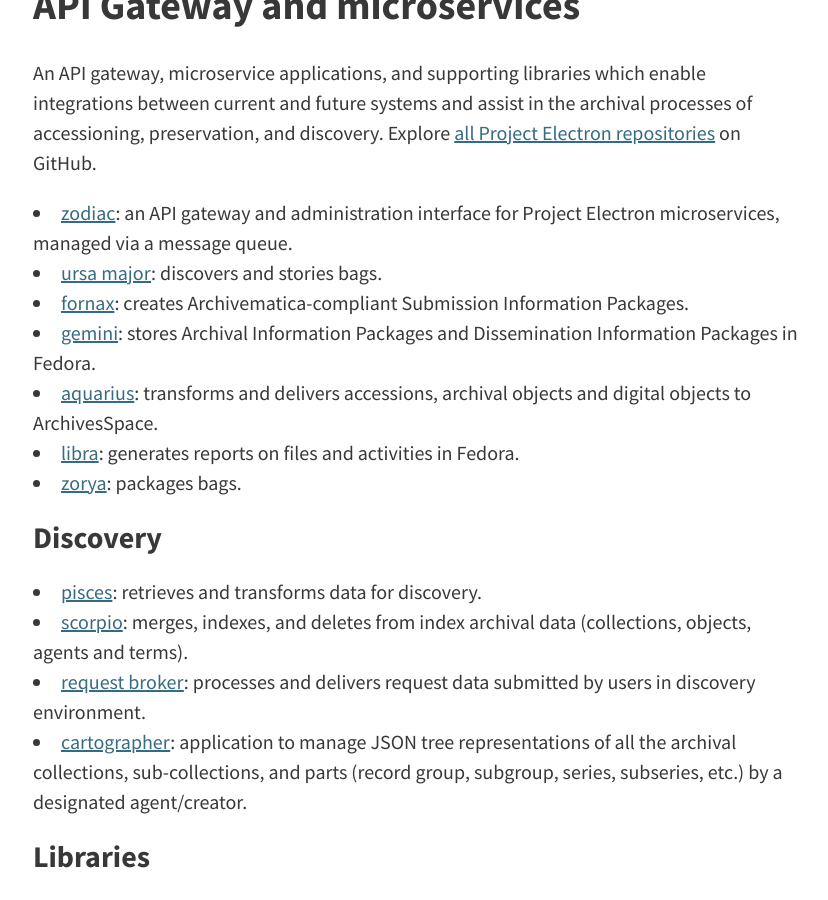
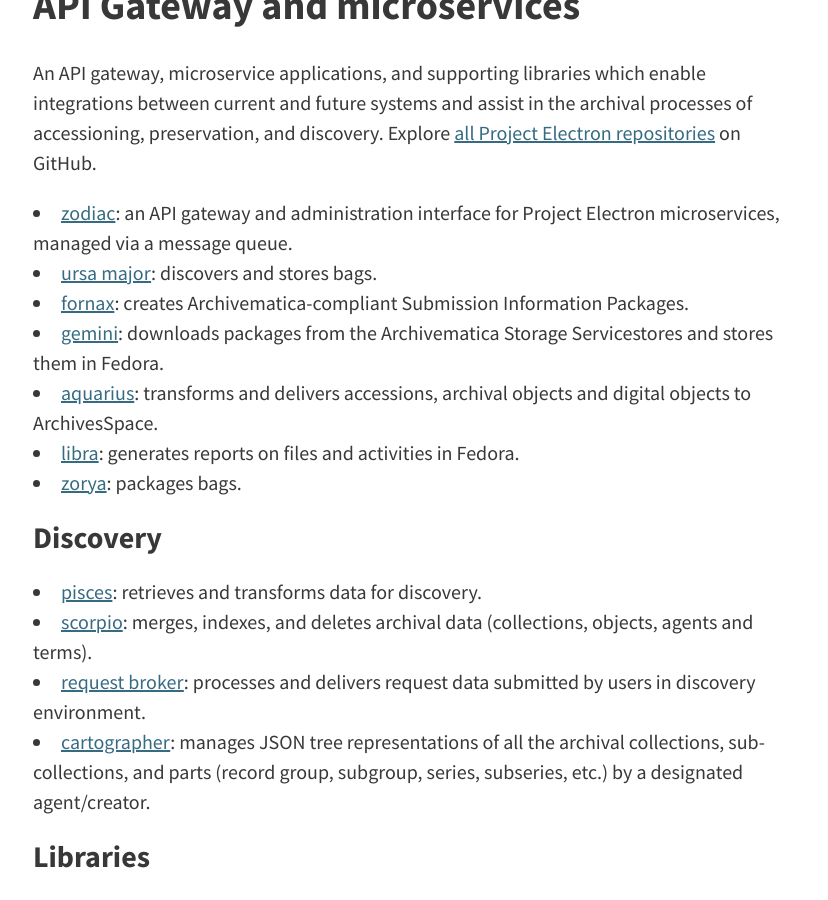
Before and after one commit to RockefellerArchiveCenter/project_electron, a Jekyll site: the page built from content/components.md, in a window 1280 px wide and 900 px high, scrolled down 1120 px. Shown: the whole window, without its empty margins (223-1051 px from the left). Built offline with Jekyll 4.4.1, drawn with Linux system fonts in a browser that asks for light colours.

Commit message:
improve description text

```diff
--- a/content/components.md
+++ b/content/components.md
@@ -26,9 +26,9 @@
 An API gateway, microservice applications, and supporting libraries which enable integrations between current and future systems and assist in the archival processes of accessioning, preservation, and discovery. Explore [all Project Electron repositories](https://github.com/topics/project-electron) on GitHub.
 
   - [zodiac](https://github.com/RockefellerArchiveCenter/zodiac): an API gateway and administration interface for Project Electron microservices, managed via a message queue.
-  - [ursa major](https://github.com/RockefellerArchiveCenter/ursa_major): discovers and stories bags.
+  - [ursa major](https://github.com/RockefellerArchiveCenter/ursa_major): discovers and stores bags.
   - [fornax](https://github.com/RockefellerArchiveCenter/fornax): creates Archivematica-compliant Submission Information Packages.
-  - [gemini](https://github.com/RockefellerArchiveCenter/gemini): stores Archival Information Packages and Dissemination Information Packages in Fedora.
+  - [gemini](https://github.com/RockefellerArchiveCenter/gemini): downloads packages from the Archivematica Storage Servicestores and stores them in Fedora.
   - [aquarius](https://github.com/RockefellerArchiveCenter/aquarius): transforms and delivers accessions, archival objects and digital objects to ArchivesSpace.
   - [libra](https://github.com/RockefellerArchiveCenter/libra): generates reports on files and activities in Fedora.
   - [zorya](https://github.com/RockefellerArchiveCenter/zorya): packages bags.
@@ -36,9 +36,9 @@
 ### Discovery
 
 - [pisces](https://github.com/RockefellerArchiveCenter/pisces): retrieves and transforms data for discovery.
-- [scorpio](https://github.com/RockefellerArchiveCenter/scorpio): merges, indexes, and deletes from index archival data (collections, objects, agents and terms).
+- [scorpio](https://github.com/RockefellerArchiveCenter/scorpio): merges, indexes, and deletes archival data (collections, objects, agents and terms).
 - [request broker](https://github.com/RockefellerArchiveCenter/request_broker): processes and delivers request data submitted by users in discovery environment.
-- [cartographer](https://github.com/RockefellerArchiveCenter/cartographer): application to manage JSON tree representations of all the archival collections, sub-collections, and parts (record group, subgroup, series, subseries, etc.) by a designated agent/creator.
+- [cartographer](https://github.com/RockefellerArchiveCenter/cartographer): manages JSON tree representations of all the archival collections, sub-collections, and parts (record group, subgroup, series, subseries, etc.) by a designated agent/creator.
 
 ### Libraries
 
```
